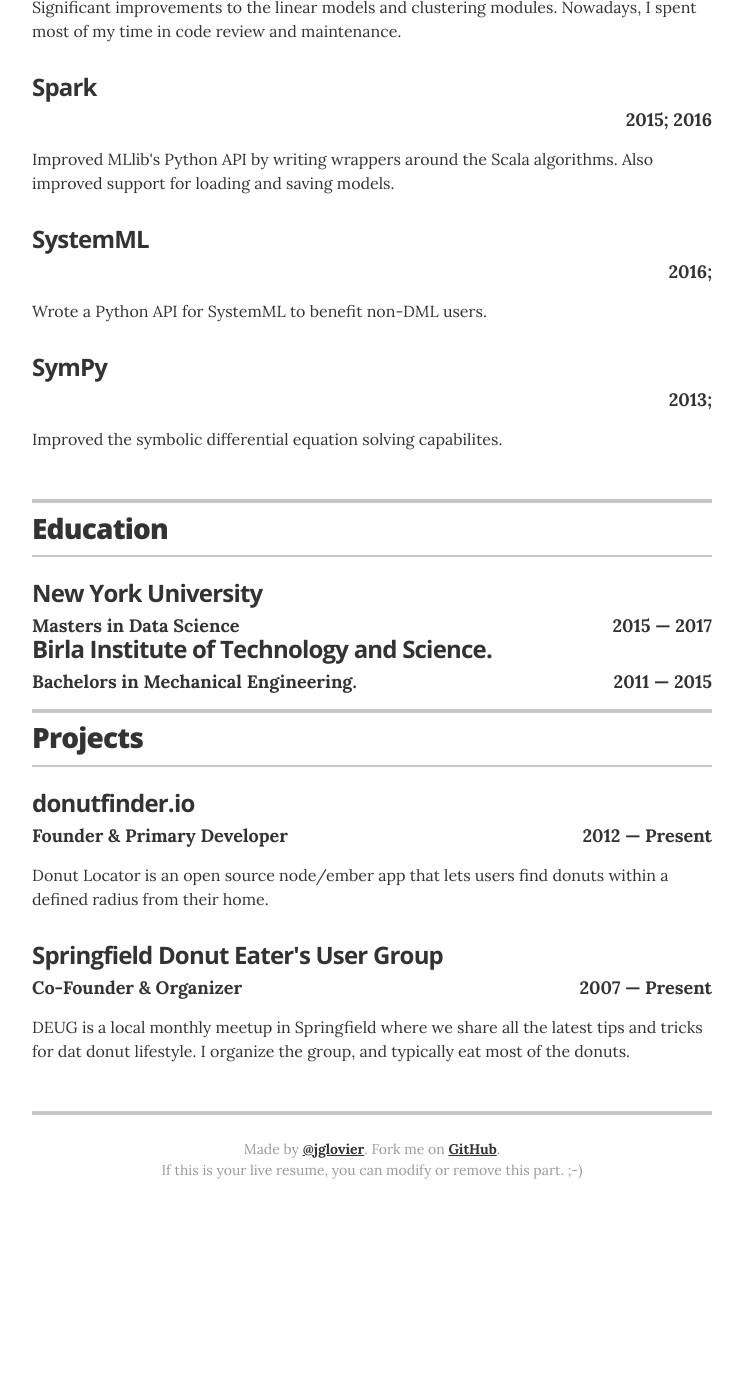
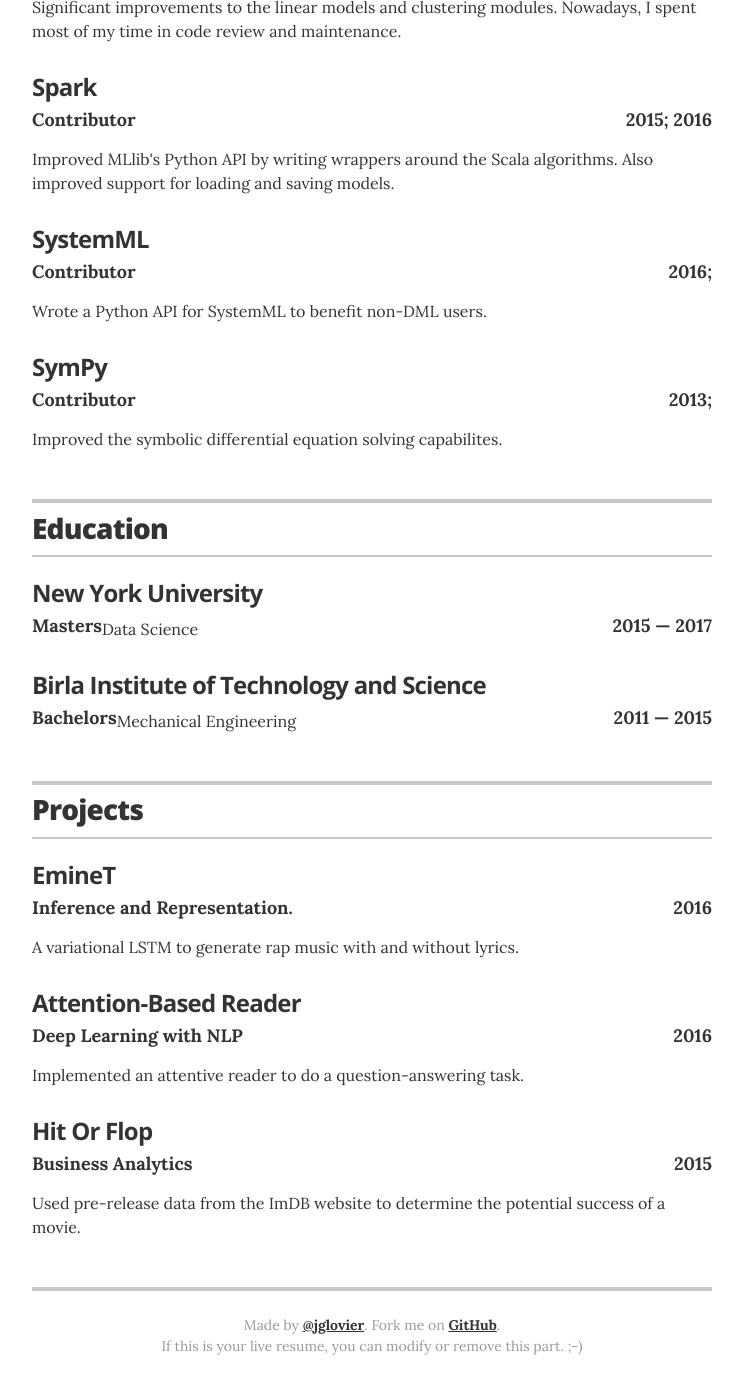
Before and after one commit to MechCoder/MechCoder.github.io, a Jekyll site: the page built from index.html, in a window 1280 px wide and 1400 px high, scrolled down 749 px. Shown: the top 1394 px of the window, without its empty margins (268-1011 px from the left). Built offline with Jekyll 4.4.1, drawn with Linux system fonts in a browser that asks for light colours; before the commit the page ends 1978 px from its top, so only the background shows below that.

Commit message:
Update projects

```diff
--- a/_data/education.yml
+++ b/_data/education.yml
@@ -1,8 +1,10 @@
 # Degree
-- degree: Masters in Data Science
+- degree: Masters
   uni: New York University
   year: 2015 &mdash; 2017
+  summary: Data Science
 
-- degree: Bachelors in Mechanical Engineering.
-  uni: Birla Institute of Technology and Science.
+- degree: Bachelors
+  uni: Birla Institute of Technology and Science
   year: 2011 &mdash; 2015
+  summary: Mechanical Engineering
--- a/_data/experience.yml
+++ b/_data/experience.yml
@@ -13,16 +13,16 @@
 
 # Spark
 - company: Spark
-  postion: Contributor
+  position: Contributor
   duration: 2015; 2016
   summary: Improved MLlib's Python API by writing wrappers around the Scala algorithms. Also improved support for loading and saving models.
 
 - company: SystemML
-  postion: Contributor
+  position: Contributor
   duration: 2016;
   summary: Wrote a Python API for SystemML to benefit non-DML users.
 
 - company: SymPy
-  postion: Contributor
+  position: Contributor
   duration: 2013;
   summary: Improved the symbolic differential equation solving capabilites.
--- a/_data/projects.yml
+++ b/_data/projects.yml
@@ -1,12 +1,17 @@
 # Projects
 # donutfinder.io
-- project: donutfinder.io
-  role: Founder & Primary Developer
-  duration: 2012 &mdash; Present
-  description: Donut Locator is an open source node/ember app that lets users find donuts within a defined radius from their home.
+- project: EmineT
+  role: Inference and Representation.
+  duration: 2016
+  description: A variational LSTM to generate rap music with and without lyrics.
 
 #Springfield Donut Eater's User Group
-- project: Springfield Donut Eater's User Group
-  role: Co-Founder & Organizer
-  duration: 2007 &mdash; Present
-  description: DEUG is a local monthly meetup in Springfield where we share all the latest tips and tricks for dat donut lifestyle. I organize the group, and typically eat most of the donuts.
+- project: Attention-Based Reader
+  role: Deep Learning with NLP
+  duration: 2016
+  description: Implemented an attentive reader to do a question-answering task.
+
+- project: Hit Or Flop
+  role: Business Analytics
+  duration: 2015
+  description: Used pre-release data from the ImDB website to determine the potential success of a movie.
```
